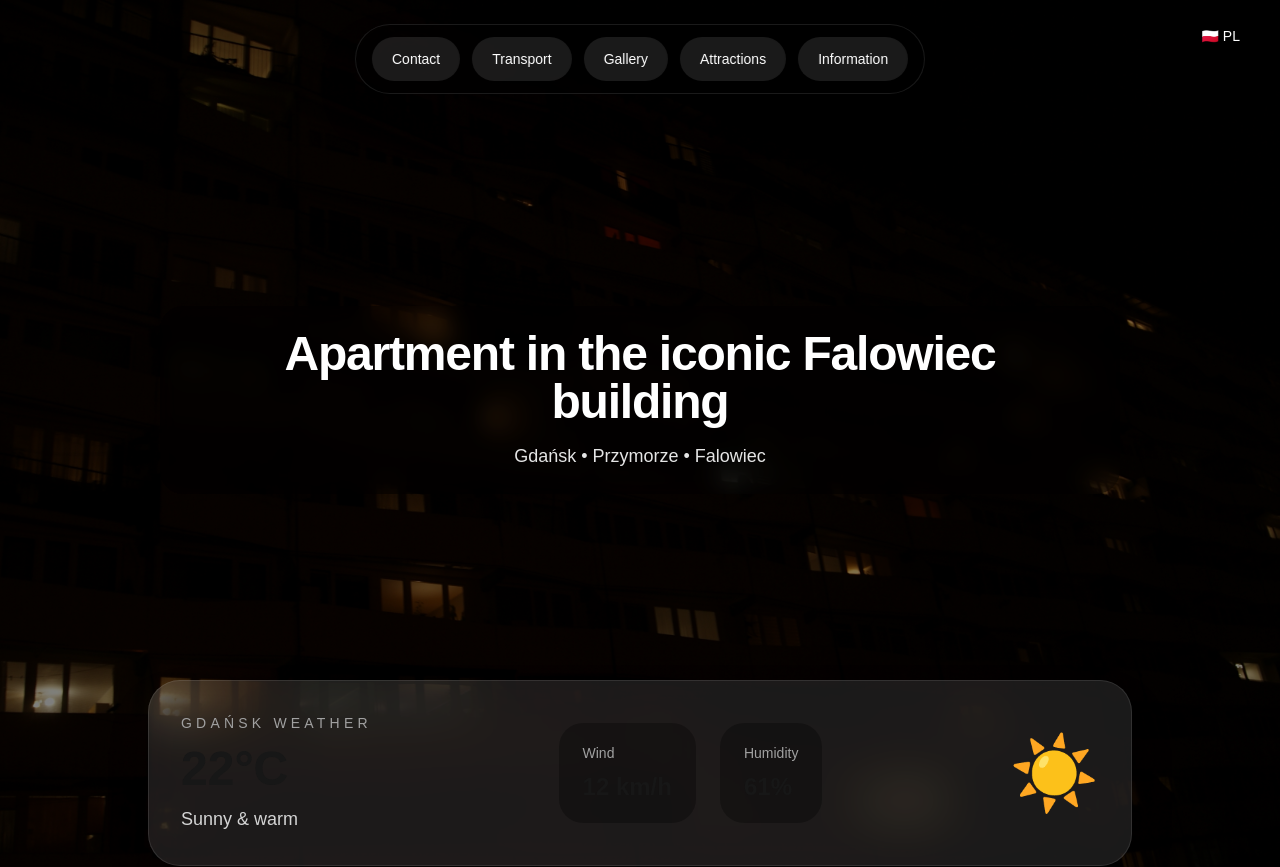
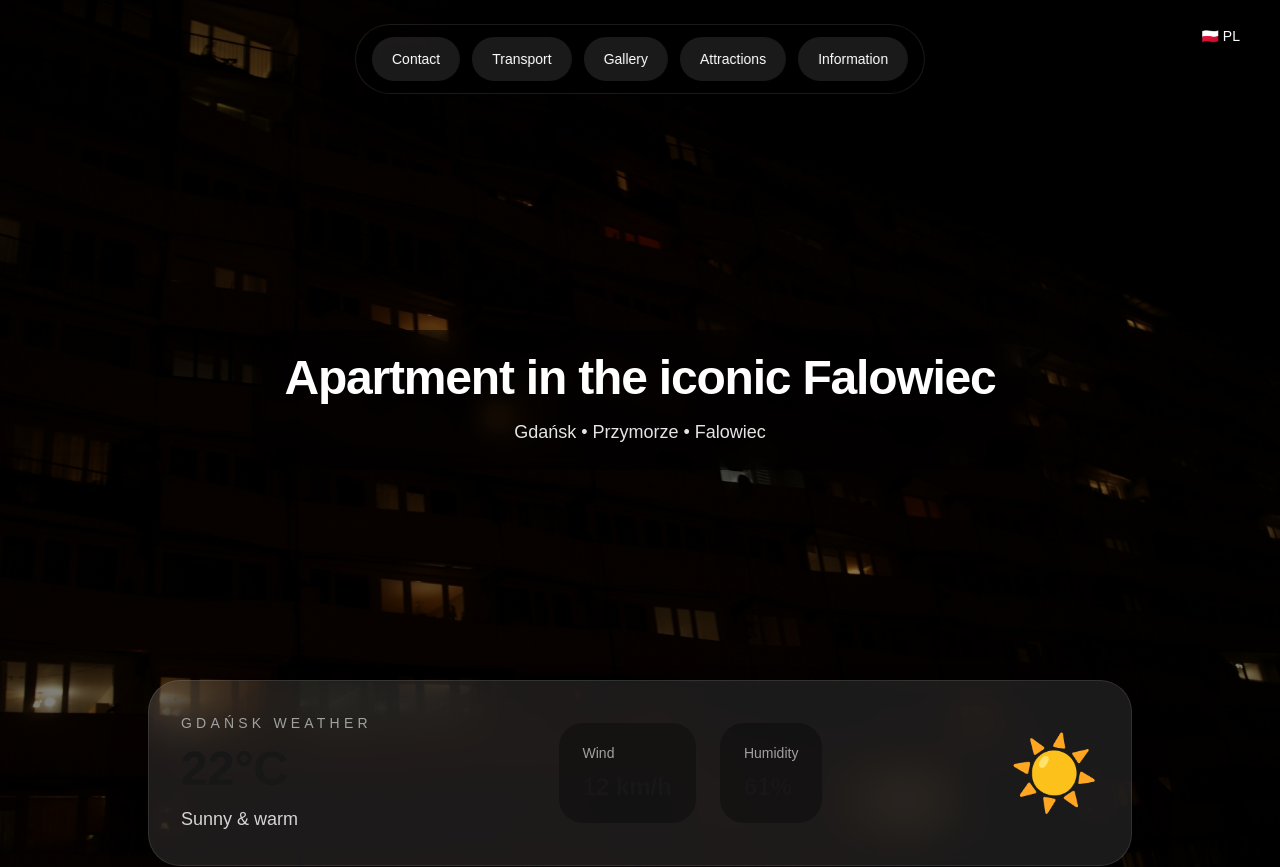
Before and after one commit to Dzentelmenn/apartament-falowiec, a Next.js app: page /en in a window 1280 px wide. Shown: the top 867 px of the page. Built offline with nearby package versions, Linux system fonts and the light colour scheme.

Commit message:
update titles for main page

```diff
--- a/app/en/page.tsx
+++ b/app/en/page.tsx
@@ -28,7 +28,7 @@ export default function HomePageEN() {
         <div className="rounded-3xl bg-black/30 px-8 py-6 backdrop-blur-md">
 
           <h1 className="max-w-4xl text-3xl font-bold tracking-tight md:text-5xl">
-            Apartment in the iconic Falowiec building
+            Apartment in the iconic Falowiec
           </h1>
 
           <p className="mt-4 text-base text-neutral-200 md:text-lg">
```
